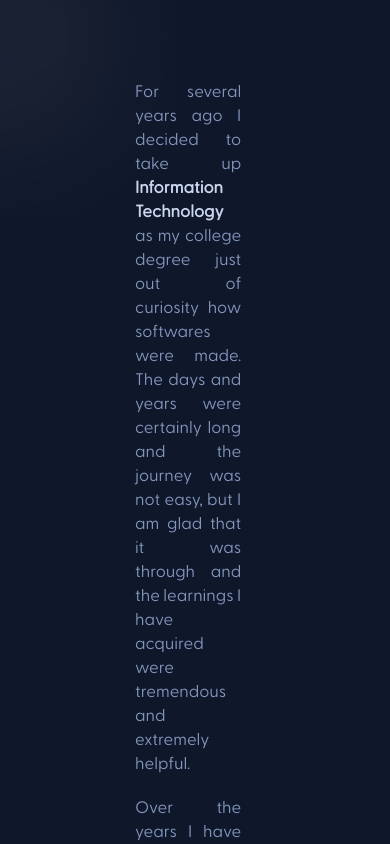
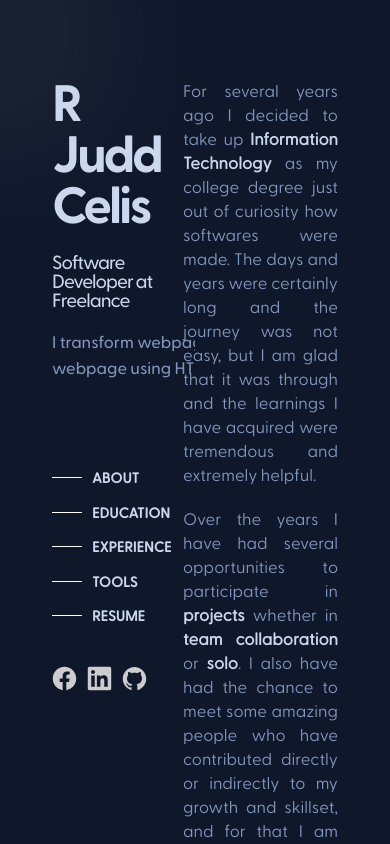
Before and after one commit to keyboardhit212/cv, a React (Create React App) app: page / in a window 390 px wide. Shown: the top 844 px of the page. Built offline with nearby package versions, Linux system fonts and the light colour scheme; the HTML template or start-up script is replaced by a standard one.

Commit message:
Added Breakpoints

```diff
--- a/src/App.css
+++ b/src/App.css
@@ -62,3 +62,43 @@ main > section:first-child .contact {
     position: fixed;
     z-index: 0;
 }
+
+@media only screen and (max-width: 1500px) {
+    main > section:first-child {
+        position: fixed;
+        /* background: red; */
+        padding: 5rem 0 5rem 2rem;
+        overflow: hidden;
+    }
+
+    main > section:first-child .contact {
+        position: absolute;
+        bottom: 130px;
+        left: 2rem;
+    }
+
+    main > section:nth-child(2) {
+        position: absolute;
+        right: 2rem;
+        padding: 5rem 0;
+        font-family: GreyCliff-Regular;
+        z-index: 1;
+        /* background: green; */
+    }
+
+    main section .experience {
+        width: 100%;
+    }
+
+    section .paragraph {
+        max-width: 100%;
+    }
+
+    section .tool {
+        max-width: 100%;
+    }
+}
+
+@media only screen and (max-width: 900px) {
+
+}
--- a/src/component/tool/Tool.css
+++ b/src/component/tool/Tool.css
@@ -5,7 +5,7 @@
     flex-wrap: wrap;
     justify-content: space-around;
     width: 100%;
-    max-width: 60%;
+    max-width: 80%;
     padding: 10px;
     height: auto;
 }
```
